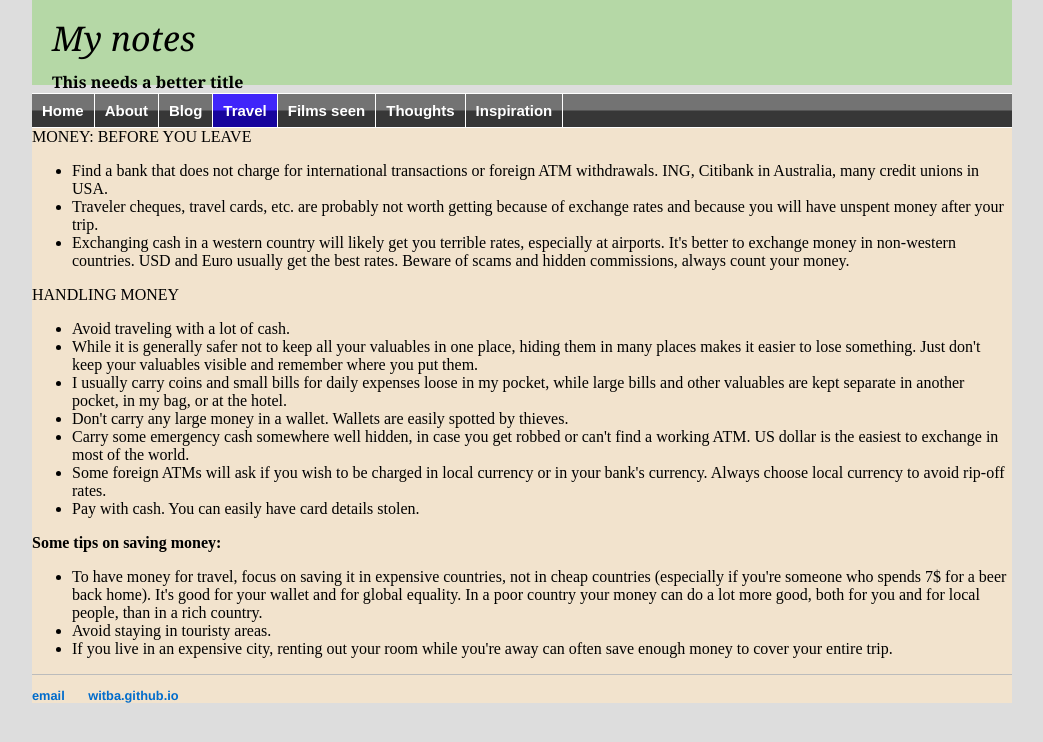
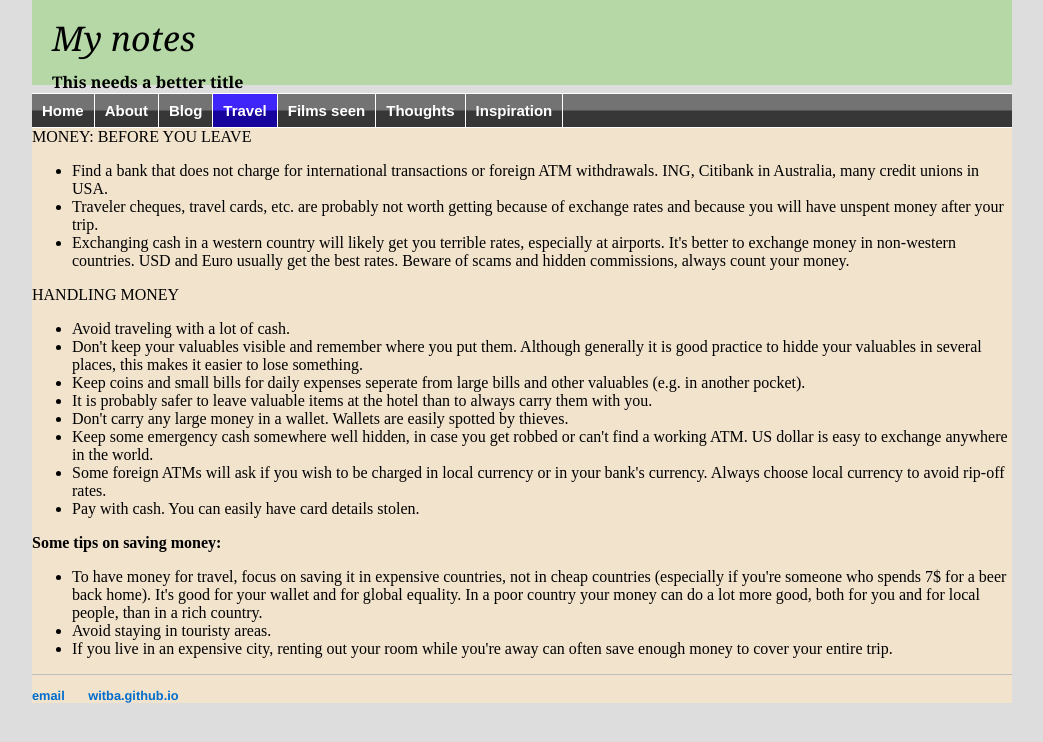
Before and after one commit to witba/witba.github.io, a Jekyll site: the page built from travel/money.html, in a window 1280 px wide. Shown: the top 742 px of the page, without its empty margins (118-1161 px from the left). Built offline with Jekyll 4.4.1, drawn with Linux system fonts in a browser that asks for light colours.

Commit message:
Update money.html

```diff
--- a/travel/money.html
+++ b/travel/money.html
@@ -14,10 +14,11 @@ MONEY: BEFORE YOU LEAVE<br>
 HANDLING MONEY<br>
 <ul>
 <li>Avoid traveling with a lot of cash.
-<li>While it is generally safer not to keep all your valuables in one place, hiding them in many places makes it easier to lose something. Just don't keep your valuables visible and remember where you put them.
-<li>I usually carry coins and small bills for daily expenses loose in my pocket, while large bills and other valuables are kept separate in another pocket, in my bag, or at the hotel.
+<li>Don't keep your valuables visible and remember where you put them. Although generally it is good practice to hidde your valuables in several places, this makes it easier to lose something.
+<li>Keep coins and small bills for daily expenses seperate from large bills and other valuables (e.g. in another pocket).
+<li>It is probably safer to leave valuable items at the hotel than to always carry them with you.
 <li>Don't carry any large money in a wallet. Wallets are easily spotted by thieves.
-<li>Carry some emergency cash somewhere well hidden, in case you get robbed or can't find a working ATM. US dollar is the easiest to exchange in most of the world.
+<li>Keep some emergency cash somewhere well hidden, in case you get robbed or can't find a working ATM. US dollar is easy to exchange anywhere in the world.
 <li>Some foreign ATMs will ask if you wish to be charged in local currency or in your bank's currency. Always choose local currency to avoid rip-off rates.
 <li>Pay with cash. You can easily have card details stolen.
 </ul>
```
